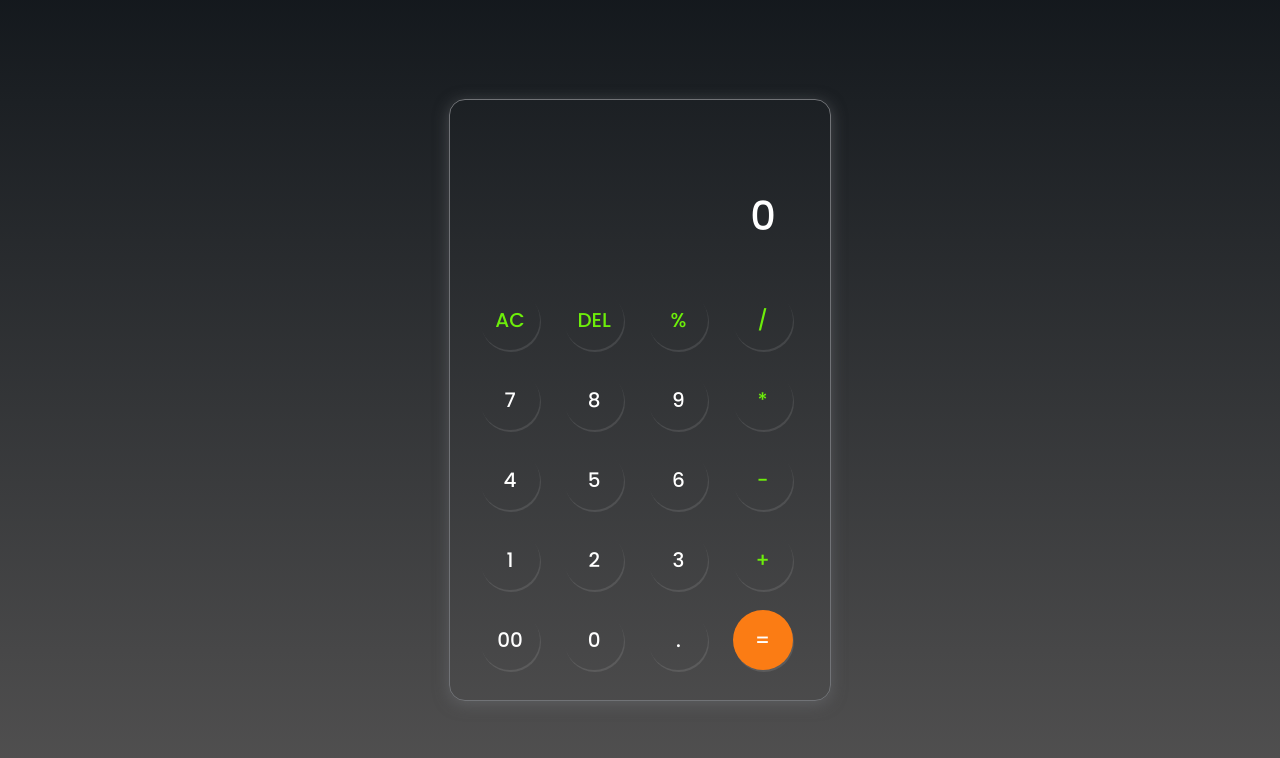
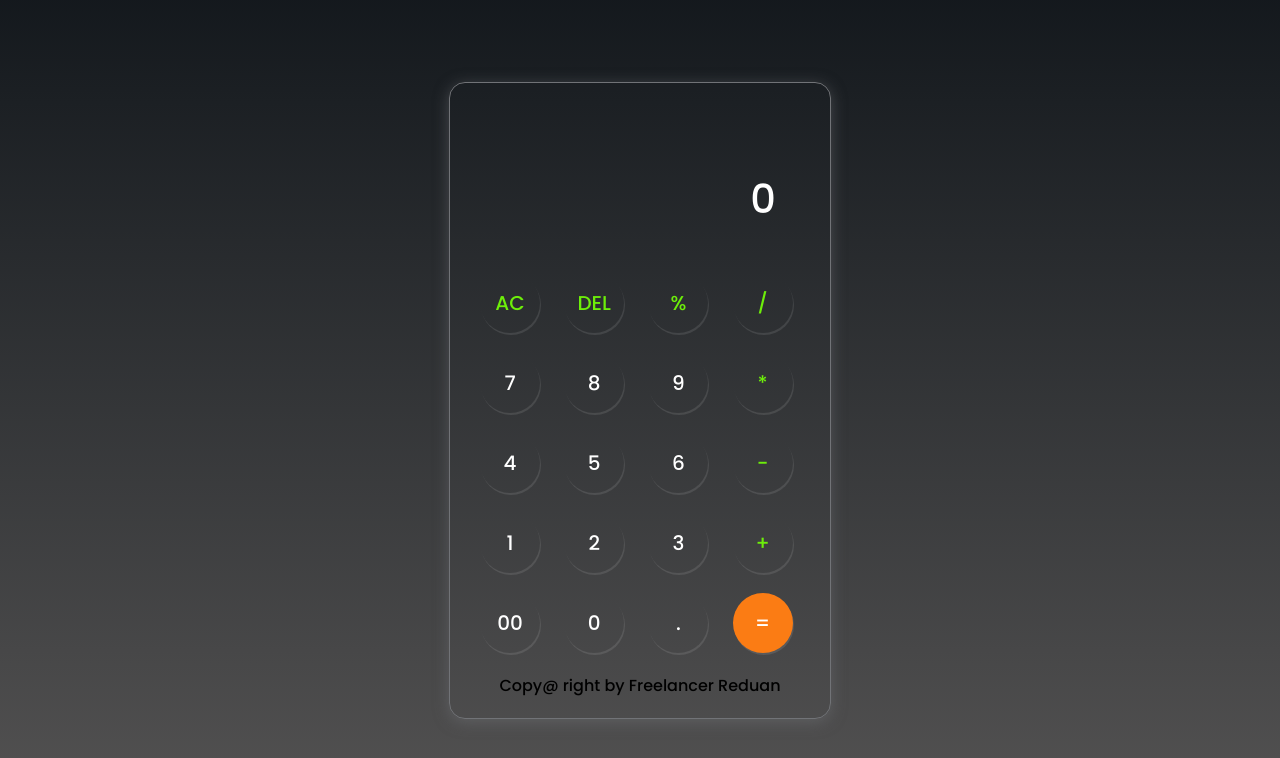
Before and after one commit to freelancerreduan/calculator2024, a plain HTML site: page index.html in a window 1280 px wide. Drawn offline with Linux system fonts and the light colour scheme.

Commit message:
Copy right by updated

```diff
--- a/index.html
+++ b/index.html
@@ -44,6 +44,7 @@
           <button class="button">.</button>
           <button class="button equalBtn">=</button>
         </div>
+        <p style="text-align: center; margin-top: 10px;">Copy@ right by Freelancer Reduan</p>
       </div>
     </div>
 
```
